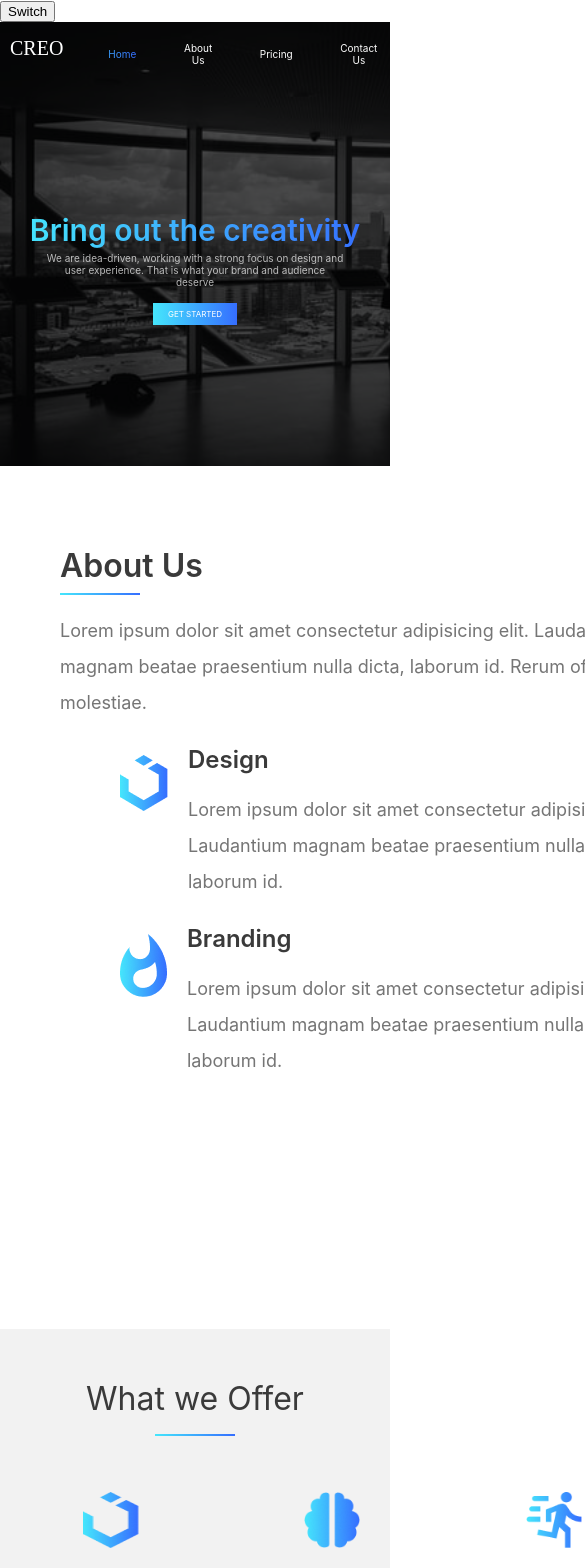
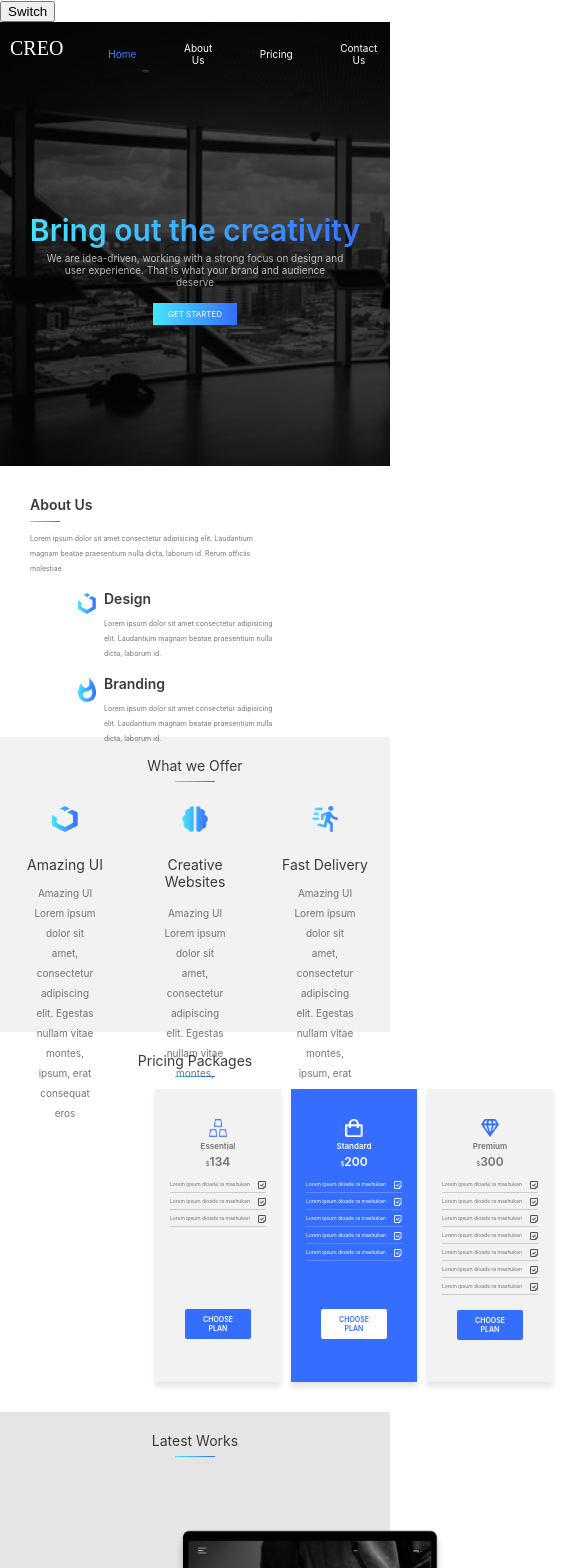
Before and after one commit to AdedolapoAkanle/Creo, a React (Create React App) app: page / in a window 390 px wide. Shown: the top 1568 px of the page, 585 px wide, since content can reach past the window. Built offline with nearby package versions, Linux system fonts and the light colour scheme; a web font is replaced by a local one.

Commit message:
new commit

```diff
--- a/src/App.css
+++ b/src/App.css
@@ -57,7 +57,7 @@
 
 .blur {
   backdrop-filter: blur(0px);
-  /* -webkit-backdrop-filter: blur(20px); */
+  -webkit-backdrop-filter: blur(0px);
   background-color: rgba(0, 0, 0, 0.7);
 }
 
@@ -105,7 +105,43 @@
   cursor: pointer;
 }
 
-@media screen and (max-width: 800px) {
+/* Media Query - Main Section */
+@media screen and (max-width: 750px) {
+  .main {
+    height: 50vh;
+  }
+
+  .name {
+    margin-left: 10px;
+    margin-top: 15px;
+    font-size: 30px;
+  }
+
+  .list {
+    margin: 10px 8px;
+    font-size: 16px;
+  }
+
+  .text-top {
+    width: 500px;
+    font-size: 45px;
+    margin-bottom: 20px;
+    height: 60px;
+  }
+
+  .text-bottom {
+    margin-top: 0;
+    font-size: 14px;
+    width: 420px;
+  }
+  .button {
+    padding: 8px 17px;
+    margin: 30px;
+    font-size: 12px;
+  }
+}
+
+@media screen and (max-width: 465px) {
   .main {
     height: 45vh;
   }
@@ -120,14 +156,50 @@
     margin: 10px 5px;
     font-size: 10px;
   }
+
   .text-top {
-    width: 700px;
-    font-size: 65px;
+    width: 350px;
+    font-size: 30px;
+    margin-bottom: 0;
+    height: 40px;
   }
 
-  .text-top {
-    width: 600px;
-    font-size: 55px;
+  .text-bottom {
+    font-size: 17px;
+    width: 650px;
+  }
+
+  .text-bottom {
+    font-size: 12px;
+    width: 550px;
+  }
+
+  .text-bottom {
+    margin-top: 0;
+    font-size: 10px;
+    width: 300px;
+  }
+  .button {
+    padding: 6px 15px;
+    margin: 15px;
+    font-size: 8px;
+  }
+}
+
+@media screen and (max-width: 345px) {
+  .main {
+    height: 45vh;
+  }
+
+  .name {
+    /* margin-left: 10px; */
+    margin-top: 15px;
+    font-size: 18px;
+  }
+
+  .list {
+    margin: 10px 10px;
+    font-size: 8px;
   }
 
   .text-top {
@@ -167,12 +239,13 @@
   padding: 60px;
 }
 
-@media screen and (max-width: 375px) {
-  .about-section {
-    width: 100px;
-    height: 40vh;
-    padding: 30px;
-  }
+.left {
+  padding: 20px 0;
+  width: 600px;
+}
+
+.right {
+  margin-left: 50px;
 }
 
 .abt {
@@ -185,13 +258,6 @@
   text-transform: capitalize;
   color: #3a3a3a;
   font-weight: 600;
-}
-
-@media screen and (max-width: 375px) {
-  .about {
-    font-size: 16px;
-    font-weight: 600;
-  }
 }
 
 .about-text {
@@ -210,7 +276,32 @@
   border: none;
 }
 
-@media screen and (max-width: 375px) {
+.about-list {
+  list-style: none;
+  font-size: 24px;
+  color: #3a3a3a;
+  font-weight: 600;
+}
+
+.list-val {
+  font-size: 24px;
+  display: flex;
+}
+
+.list-image {
+  margin: 10px 20px;
+}
+
+@media screen and (max-width: 750px) {
+  .about-section {
+    height: 30vh;
+  }
+
+  .about {
+    font-size: 16px;
+    font-weight: 600;
+  }
+
   .about-text {
     margin-top: 9px;
     font-size: 9px;
@@ -222,37 +313,75 @@
     width: 40px;
     height: 1px;
   }
-}
 
-.left {
-  padding: 20px 0;
-  width: 600px;
-}
-
-.right {
-  margin-left: 50px;
-}
-
-@media screen and (max-width: 375px) {
   .left {
     padding: 0px;
     width: 300px;
   }
 
   .right {
-    /* visibility: hidden; */
-    display: none;
+    display: block;
+  }
+
+  .about-list {
+    font-size: 12px;
+    font-weight: 600;
+  }
+
+  .about-image {
+    margin-top: 20px;
+    margin-right: 20px;
+    visibility: visible;
+    width: 250px;
+    height: 300px;
+  }
+
+  .list-val {
+    font-size: 14px;
+  }
+
+  .list-image {
+    margin: 5px 5px;
+  }
+
+  .list-icon {
+    width: 22px;
   }
 }
 
-.about-list {
-  list-style: none;
-  font-size: 24px;
-  color: #3a3a3a;
-  font-weight: 600;
-}
+@media screen and (max-width: 465px) {
+  .about-section {
+    width: 100px;
+    height: 40vh;
+    padding: 30px;
+  }
 
-@media screen and (max-width: 375px) {
+  .about {
+    font-size: 16px;
+    font-weight: 600;
+  }
+
+  .about-text {
+    margin-top: 9px;
+    font-size: 9px;
+    font-weight: 400;
+    line-height: 18px;
+  }
+
+  .about-hr {
+    width: 40px;
+    height: 1px;
+  }
+
+  .left {
+    padding: 0px;
+    width: 300px;
+  }
+
+  .right {
+    display: none;
+  }
+
   .about-list {
     font-size: 12px;
     font-weight: 600;
@@ -261,30 +390,58 @@
   .about-image {
     visibility: hidden;
   }
-}
 
-.list-val {
-  font-size: 24px;
-  display: flex;
-}
-
-@media screen and (max-width: 375px) {
   .list-val {
     font-size: 14px;
   }
-}
 
-.list-image {
-  margin: 10px 20px;
-}
-
-@media screen and (max-width: 375px) {
   .list-image {
     margin: 5px 10px;
   }
 
   .list-icon {
     width: 22px;
+  }
+}
+
+@media screen and (max-width: 400px) {
+  .about-section {
+    height: 25vh;
+  }
+
+  .about {
+    font-size: 14px;
+  }
+
+  .about-text {
+    margin-top: 9px;
+    font-size: 7px;
+    line-height: 15px;
+  }
+
+  .about-hr {
+    width: 30px;
+  }
+
+  .left {
+    padding: 0px;
+    width: 250px;
+  }
+
+  .about-list {
+    font-size: 10px;
+  }
+
+  .list-val {
+    font-size: 14px;
+  }
+
+  .list-image {
+    margin: 3px 8px;
+  }
+
+  .list-icon {
+    width: 18px;
   }
 }
 
@@ -316,7 +473,6 @@
 .option {
   padding: 20px;
   text-align: center;
-  /* width: 1000px; */
 }
 
 .option-text {
@@ -334,9 +490,9 @@
   border: none;
 }
 
-@media screen and (max-width: 375px) {
+@media screen and (max-width: 750px) {
   .offer-section {
-    height: 45vh;
+    height: 30vh;
   }
 
   .offer-image {
@@ -346,11 +502,11 @@
   .offer-header {
     padding: 5px;
     padding-top: 20px;
-    font-size: 14px;
+    font-size: 16px;
   }
 
   .offer-head {
-    font-size: 18px;
+    font-size: 20px;
   }
 
   .option {
@@ -359,9 +515,9 @@
 
   .option-text {
     padding: 0 20px;
-    margin-top: 5px;
-    font-size: 9px;
-    line-height: 18px;
+    margin-top: 15px;
+    font-size: 11px;
+    line-height: 20px;
   }
 
   .offer-hr {
@@ -370,7 +526,39 @@
   }
 
   .text-1 {
-    margin-top: 24px;
+    margin-top: 16px;
+  }
+}
+
+@media screen and (max-width: 465px) {
+  .offer-section {
+    height: 35vh;
+  }
+
+  .offer-image {
+    height: 26px;
+    width: 26px;
+  }
+  .offer-header {
+    font-size: 14px;
+  }
+
+  .offer-head {
+    font-size: 20px;
+  }
+
+  .option {
+    padding: 12px;
+  }
+
+  .option-text {
+    margin-top: 8px;
+    font-size: 10px;
+    line-height: 20px;
+  }
+
+  .text-1 {
+    margin-top: 5px;
   }
 }
 
@@ -385,7 +573,6 @@
   justify-content: space-around;
   margin: 0 150px;
   padding: 0;
-  /* padding: 100px 50px; */
 }
 
 .card {
@@ -479,13 +666,80 @@
   width: 15px;
 }
 
-@media screen and (max-width: 375px) {
+@media screen and (max-width: 750px) {
+  .pricing-section {
+    height: 47vh;
+  }
+
+  .cards {
+    padding: 0 20px;
+    /* margin: 0px 10px; */
+  }
+
+  .card {
+    height: 35vh;
+    /* width: 1000px; */
+    padding: 20px 10px;
+    margin: 0 5px;
+  }
+
+  .card-type {
+    font-size: 16px;
+  }
+
+  .card-price {
+    margin-top: 3px;
+    font-size: 16px;
+  }
+
+  .card-symbol {
+    font-size: 10px;
+    margin-top: 6px;
+  }
+
+  .card-list-val {
+    font-size: 12px;
+    padding: 5px 0px;
+    margin: 7px 1px;
+  }
+
+  .card-image {
+    margin-bottom: 0;
+  }
+
+  .card-img {
+    height: 22px;
+    width: 22px;
+  }
+
+  .card-btn {
+    text-align: center;
+    width: 80px;
+    /* padding: 6px 10px; */
+    font-size: 12px;
+    margin: 15px 50px;
+  }
+
+  .card-btn-1 {
+    margin-top: 135px;
+  }
+
+  .card-btn-blue {
+    margin-top: 75px;
+  }
+
+  .check {
+    height: 8px;
+    width: 8px;
+  }
+}
+
+@media screen and (max-width: 465px) {
   .pricing-section {
     height: 45vh;
   }
 
   .cards {
-    /* margin: 0 65px; */
     padding: 0;
   }
 
@@ -507,10 +761,6 @@
   .card-symbol {
     font-size: 6px;
     margin-top: 6px;
-  }
-
-  .card-list {
-    /* margin-top: 5px; */
   }
 
   .card-list-val {
@@ -597,7 +847,7 @@
   cursor: pointer;
 }
 
-@media screen and (max-width: 375px) {
+/* @media screen and (min-width: 375px) {
   .works-section {
     height: 40vh;
   }
@@ -625,7 +875,27 @@
   .image-link {
     font-size: 4px;
   }
-}
+} */
+
+/* @media screen and (min-width: 650px) {
+  .picture-container {
+    padding: 10px 20px;
+  }
+
+  .work-image {
+    margin: 5px 10px;
+    width: 150px;
+    height: 120px;
+  }
+
+  .image-name {
+    font-size: 10px;
+  }
+
+  .image-link {
+    font-size: 8px;
+  }
+} */
 
 /* Team Section */
 
@@ -682,7 +952,7 @@
   justify-content: space-between;
 }
 
-@media screen and (max-width: 375px) {
+/* @media screen and (min-width: 375px) {
   .team-section {
     height: 45vh;
   }
@@ -722,7 +992,47 @@
   .team-icon {
     width: 15px;
   }
-}
+} */
+
+/* @media screen and (min-width: 600px) {
+  .team-section {
+    height: 35vh;
+  }
+
+  .box-container {
+    margin: 25px 0px;
+  }
+
+  .box {
+    width: 100px;
+    padding: 30px 30px;
+    margin: 10px 30px;
+  }
+
+  .box-name {
+    font-size: 12px;
+    margin-top: 20px;
+  }
+
+  .box-description {
+    font-size: 10px;
+    margin-top: 5px;
+  }
+
+  .box-icon {
+    width: 75px;
+    margin-top: 15px;
+    margin-left: 11px;
+  }
+
+  .team-image {
+    width: 70px;
+  }
+
+  .team-icon {
+    width: 18px;
+  }
+} */
 
 /* Latest Section */
 
@@ -772,7 +1082,7 @@ p {
   font-weight: 100;
 }
 
-@media screen and (max-width: 375px) {
+/* @media screen and (min-width: 375px) {
   .latest-section {
     height: 45vh;
   }
@@ -809,6 +1119,43 @@ p {
     margin: 5px 43px;
   }
 }
+
+@media screen and (min-width: 600px) {
+  .latest-section {
+    height: 45vh;
+  }
+
+  .latest-image {
+    margin-top: 10px;
+  }
+  .latest-img {
+    width: 200px;
+    height: 180px;
+  }
+
+  .img-container {
+    width: 80px;
+    margin: 12px 95px;
+  }
+
+  .text-block {
+    width: 180px;
+    bottom: 1px;
+    left: 17px;
+    font-size: 14px;
+  }
+
+  .clock {
+    width: 10px;
+    margin-bottom: -1px;
+    margin-right: 3px;
+  }
+
+  p {
+    font-size: 12px;
+    margin: 5px 57px;
+  }
+} */
 
 /* Contact section  */
 
@@ -870,7 +1217,7 @@ p {
   font-size: 14px;
 }
 
-@media screen and (max-width: 375px) {
+/* @media screen and (min-width: 375px) {
   .contact-section {
     height: 30vh;
   }
@@ -912,6 +1259,48 @@ p {
     font-size: 7px;
   }
 }
+
+@media screen and (min-width: 600px) {
+  .contact-section {
+    height: 30vh;
+  }
+
+  .contact {
+    margin: 10px;
+  }
+
+  .contact-field {
+    margin-top: 50px 15px;
+  }
+
+  .contact-info {
+    padding: 12px 0;
+    width: 300px;
+  }
+
+  .contact-map {
+    margin: 40px 20px;
+    margin-left: 40px;
+  }
+
+  .map {
+    height: 200px;
+    width: 200px;
+  }
+
+  .input {
+    padding: 10px 0;
+    margin: 14px 0;
+    font-size: 10px;
+  }
+
+  .contact-btn {
+    padding: 8px 12px;
+    width: 50px;
+    margin-top: 10px;
+    font-size: 10px;
+  }
+} */
 
 /* Footer section */
 
@@ -979,7 +1368,7 @@ p {
   cursor: pointer;
 }
 
-@media screen and (max-width: 375px) {
+/* @media screen and (min-width: 375px) {
   .footer-section {
     height: 12vh;
   }
@@ -1003,7 +1392,6 @@ p {
 
   .footer-input {
     padding: 2px 5px;
-    /* padding-bottom: 6px; */
     margin-top: 10px;
   }
 
@@ -1019,4 +1407,4 @@ p {
   .arrow {
     width: 9px;
   }
-}
+} */
--- a/src/App.js
+++ b/src/App.js
@@ -375,7 +375,7 @@ function App() {
               <div className="image-container">
                 <img className="team-image" src={img4} alt="" />
               </div>
-              <div className="box-name">thomas jackson</div>
+              <div className="box-name">annie doe</div>
               <div className="box-description">CEO</div>
               <div className="box-icon">
                 <img className="team-icon" src={insta2} alt="" />
@@ -387,7 +387,7 @@ function App() {
               <div className="image-container">
                 <img className="team-image" src={img3} alt="" />
               </div>
-              <div className="box-name">thomas jackson</div>
+              <div className="box-name">angelina doe</div>
               <div className="box-description">User Research</div>
               <div className="box-icon">
                 <img className="team-icon" src={insta2} alt="" />
```
